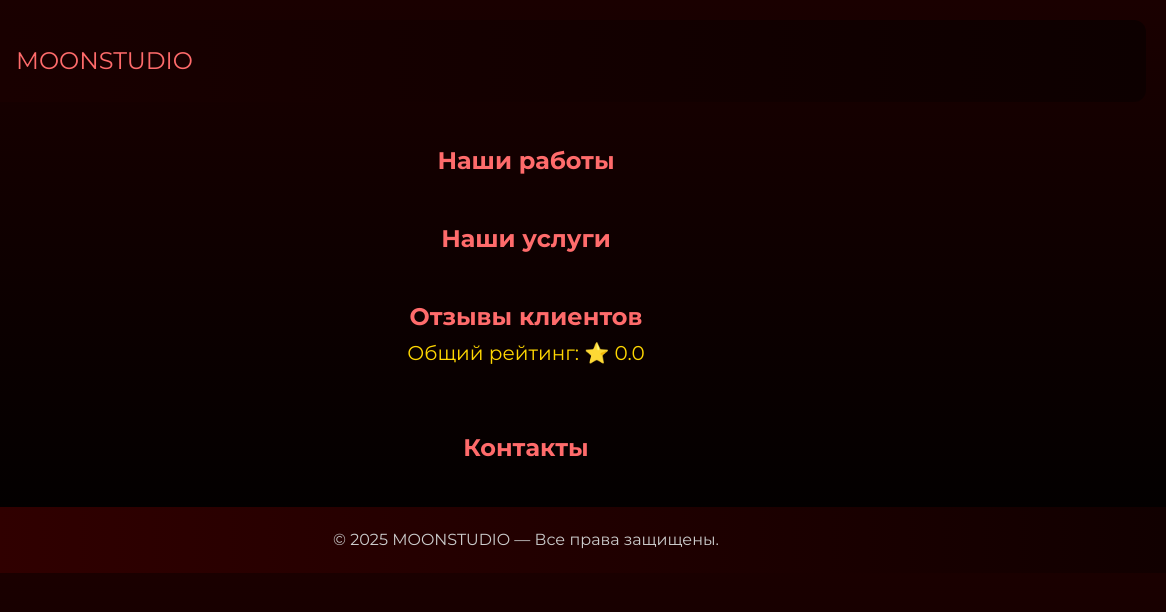
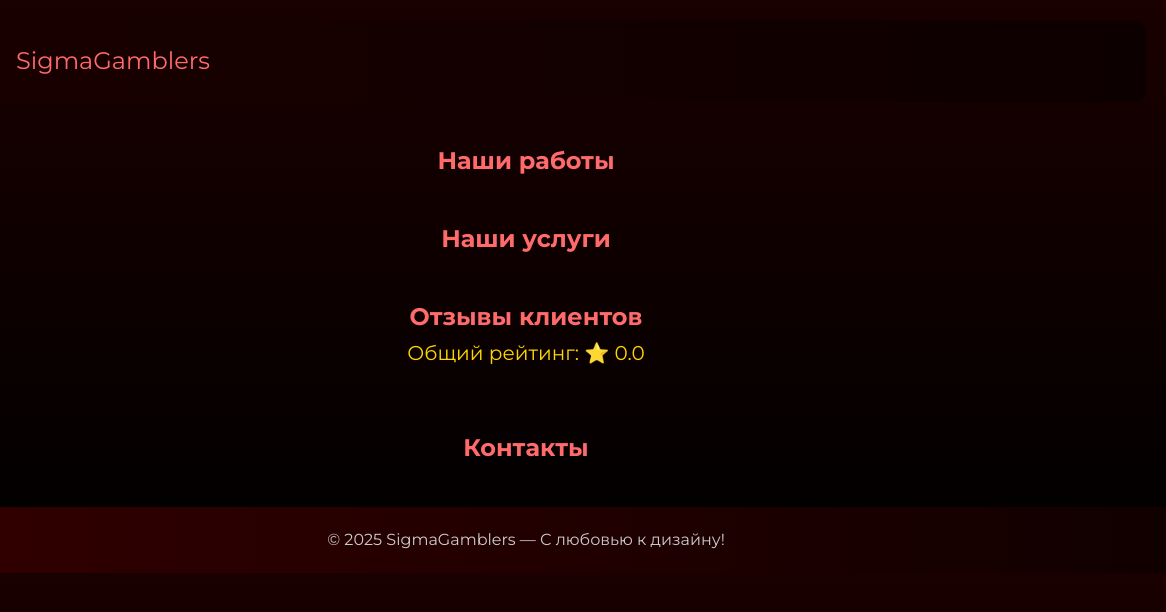
Before and after one commit to Medenchi/war-admin-server, a plain HTML site: page index.html in a window 1280 px wide. Shown: the full height of the page, 114-1280 px from the left. Drawn offline with Linux system fonts and the light colour scheme; no server answers.

Commit message:
Update index.html

```diff
--- a/index.html
+++ b/index.html
@@ -2,7 +2,7 @@
 <html lang="ru">
 <head>
     <meta charset="UTF-8" />
-    <title>MoonStudio</title>
+    <title>SigmaGamblers</title>
     <meta name="viewport" content="width=device-width, initial-scale=1.0"/>
     <link href="https://fonts.googleapis.com/css2?family=Montserrat:wght@400;700&display=swap" rel="stylesheet"/>
     <style>
@@ -180,7 +180,7 @@
 <!-- Шапка -->
 <header>
     <img src="" alt="Логотип" class="logo" id="siteLogo">
-    <div class="studio-name">MOONSTUDIO</div>
+    <div class="studio-name">SigmaGamblers</div>
 </header>
 
 <!-- Индикатор загрузки -->
@@ -221,7 +221,7 @@
 
 <!-- Футер -->
 <footer>
-    &copy; 2025 MOONSTUDIO — Все права защищены.
+    &copy; 2025 SigmaGamblers — С любовью к дизайну!
 </footer>
 
 <script src="https://www.gstatic.com/firebasejs/9.6.1/firebase-app-compat.js"></script>
```
